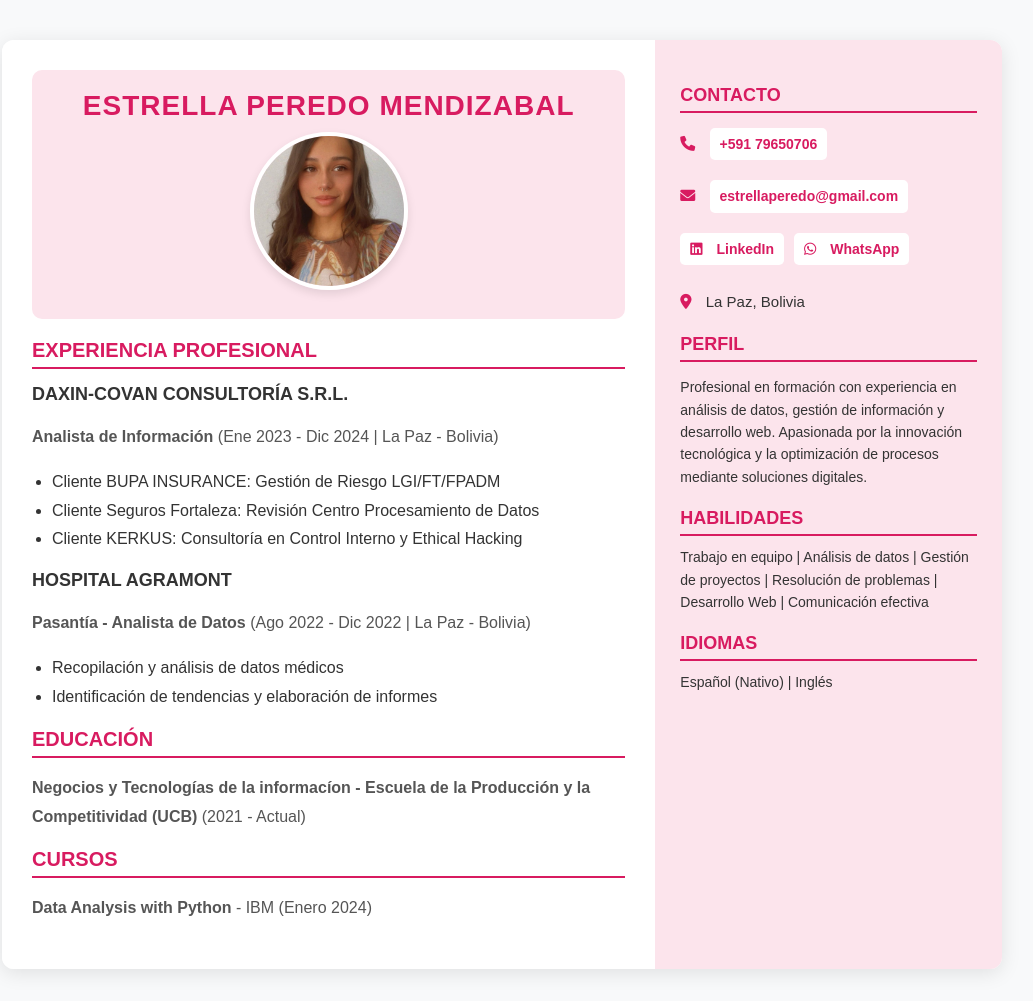
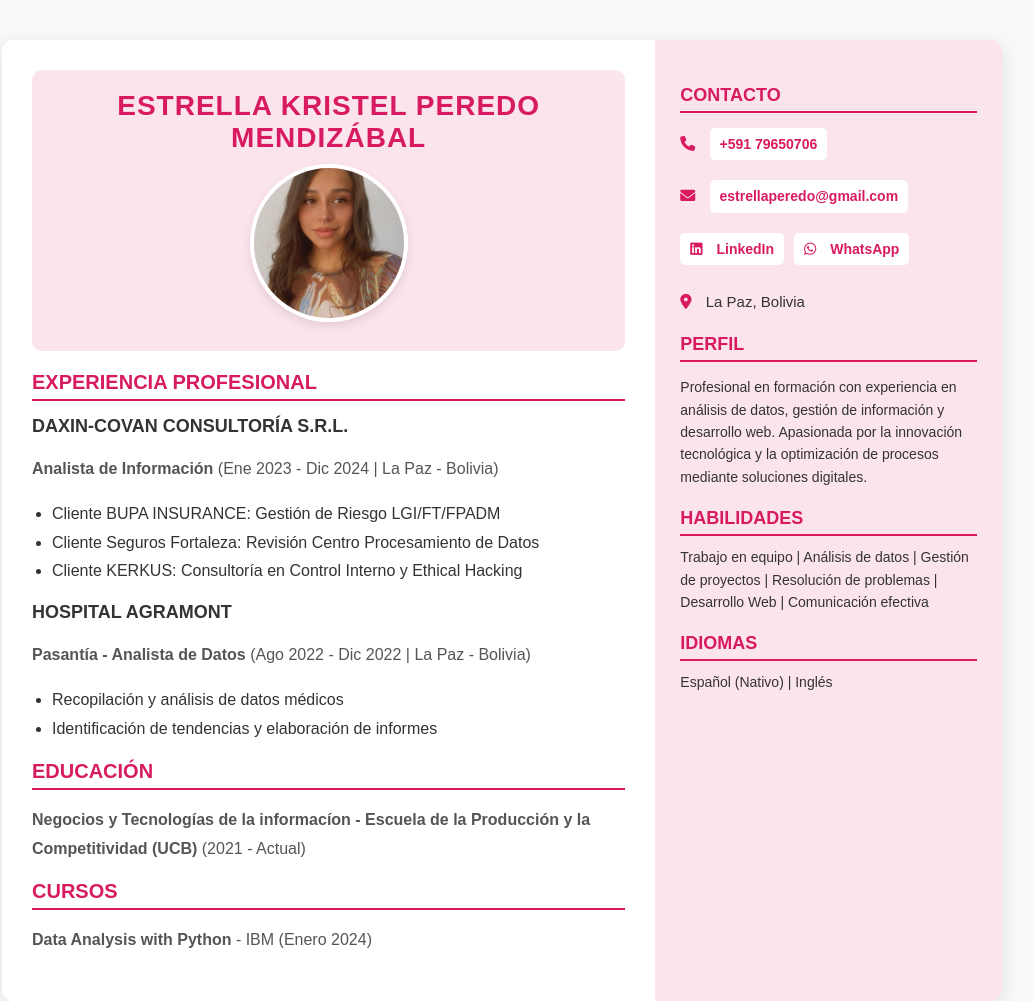
Before and after one commit to estrella555/estrella555.CV-EstrellaPeredo.github.io, a plain HTML site: page index.html in a window 1280 px wide. Shown: the top 1001 px of the page, without its empty margins (138-1171 px from the left). Drawn offline with Linux system fonts and the light colour scheme.

Commit message:
Actualización de la página web

```diff
--- a/index.html
+++ b/index.html
@@ -12,7 +12,7 @@
         <!-- Columna izquierda -->
         <div class="main-content">
             <header>
-                <h1>Estrella Peredo Mendizabal</h1>
+                <h1>Estrella Kristel Peredo Mendizábal</h1>
                 <img src="assets/me.jpg" alt="Foto de Estrella Peredo" class="profile-img">
 
             </header>
```
